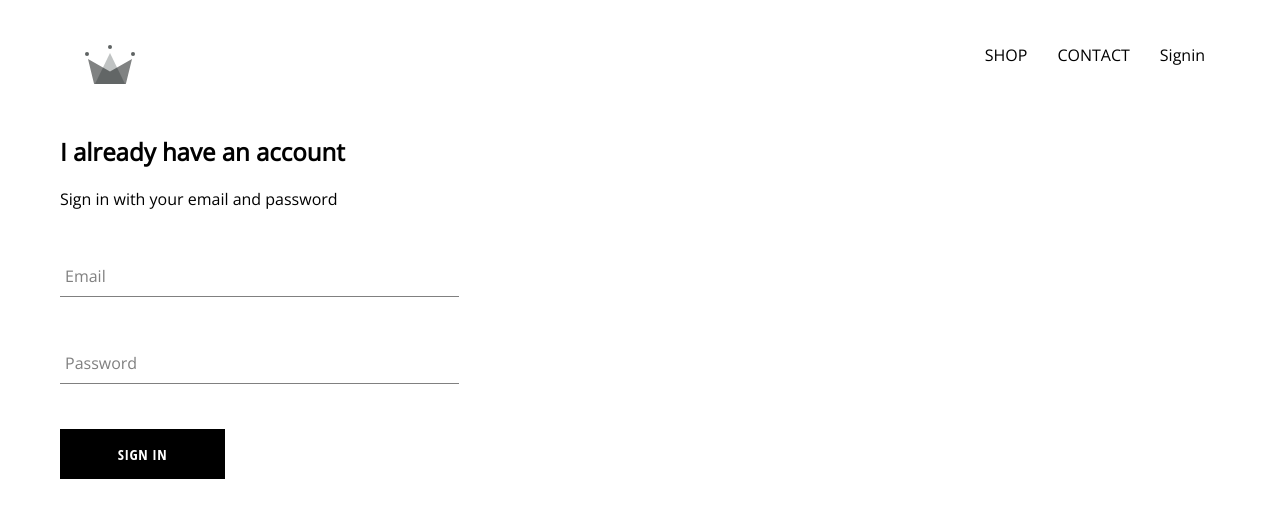
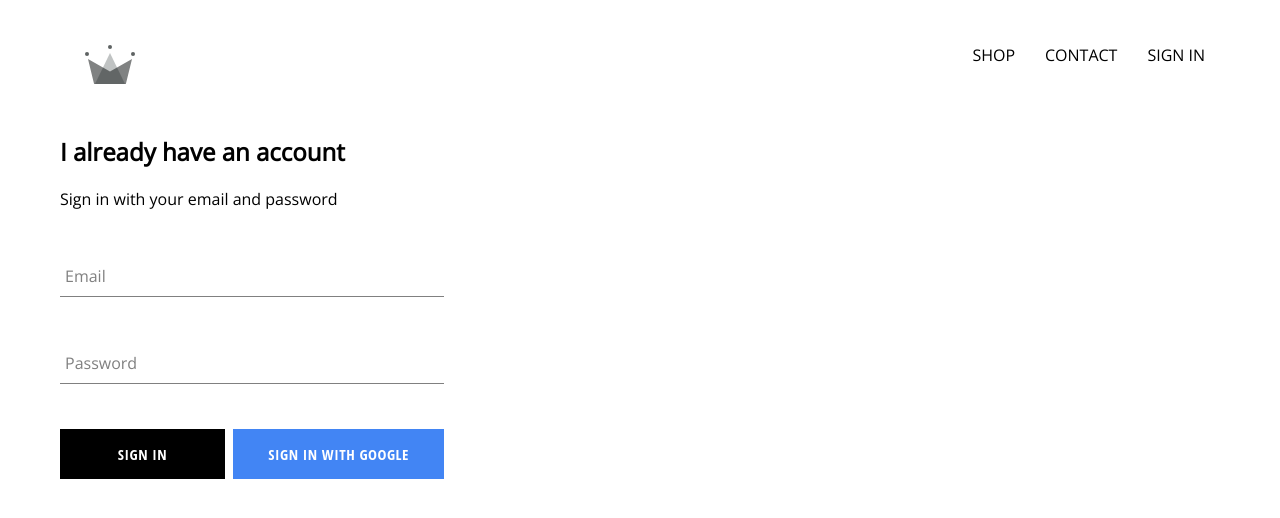
Before and after one commit to ehsan2793/crownCloth, a React (Create React App) app: page /signin in a window 1280 px wide. Shown: the top 518 px of the page. Built offline with nearby package versions, Linux system fonts and the light colour scheme; no server answers; a web font is replaced by a local one.

Commit message:
sign in with gooogle added

```diff
--- a/package.json
+++ b/package.json
@@ -6,6 +6,7 @@
     "@testing-library/jest-dom": "^5.16.4",
     "@testing-library/react": "^13.3.0",
     "@testing-library/user-event": "^13.5.0",
+    "firebase": "^9.8.3",
     "node-sass": "^7.0.1",
     "react": "^18.2.0",
     "react-dom": "^18.2.0",
--- a/src/App.js
+++ b/src/App.js
@@ -1,14 +1,41 @@
 import "./App.css";
+import React, { Component } from "react";
 import { Route, Switch } from "react-router-dom";
 import HomePage from "./pages/homepage/HomePage";
 import ShopPage from "./pages/shop/Shop";
 import Header from "./components/header/Header";
 import SignInup from "./pages/sign-in-sign-up/SignInup";
+import { auth } from "./firebase/firebase.utils";
 
-function App() {
+class App extends Component {
+  state = {
+    currentUser: null
+  }
+
+
+  unsubscribeFromAuth = null;
+
+
+  componentDidMount() {
+    this.unsubscribeFromAuth = auth.onAuthStateChanged(user => {
+      this.setState({ currentUser: user });
+
+      console.log(user);
+    });
+  }
+
+
+  componentWillUnmount() {
+    this.unsubscribeFromAuth();
+  }
+
+
+
+
+  render() {
     return (
       <div>
-      <Header />
+        <Header currentUser={this.state.currentUser} />
         <Switch>
           <Route exact path="/signin" component={SignInup} />
           <Route exact path="/shop" component={ShopPage} />
@@ -17,5 +44,6 @@
       </div>
     );
   }
+}
 
 export default App;
--- a/src/components/custom-button/CustomButton.jsx
+++ b/src/components/custom-button/CustomButton.jsx
@@ -1,8 +1,11 @@
 import React from "react";
 import "./custome-button.scss";
-const CustomButton = ({ children, ...props }) => {
+const CustomButton = ({ children, isGoogleSignIn, ...props }) => {
   return (
-    <button {...props} className="custom-button">
+    <button
+      {...props}
+      className={`${isGoogleSignIn ? "google-sign-in" : " "} custom-button`}
+    >
       {children}
     </button>
   );
--- a/src/components/custom-button/custome-button.scss
+++ b/src/components/custom-button/custome-button.scss
@@ -19,4 +19,16 @@
       color: black;
       border: 1px solid black;
     }
+
+
+
+    &.google-sign-in {
+      background-color: #4285f4;
+      color: white;
+
+      &:hover {
+        background-color: #357ae8;
+        border: none;
+      }
+    }
   }
--- a/src/components/header/Header.jsx
+++ b/src/components/header/Header.jsx
@@ -2,8 +2,8 @@
 import { Link } from "react-router-dom";
 import "./header.scss";
 import { ReactComponent as Logo } from "../../assets/favicon.svg";
-
-const Header = () => {
+import { auth } from "../../firebase/firebase.utils";
+const Header = ({ currentUser }) => {
   return (
     <div className="header">
       <Link className="logo-container" to="/">
@@ -16,9 +16,15 @@
         <Link className="option" to="/contact">
           CONTACT
         </Link>
-        <Link className="option" to="/signin">
-          Signin
-        </Link>
+        {currentUser ? (
+          <div className="option" onClick={() => auth.signOut()}>
+            SIGN OUT
+          </div>
+        ) : (
+          <Link className="option" to="/signin">
+            SIGN IN
+          </Link>
+        )}
       </div>
     </div>
   );
--- a/src/components/header/header.scss
+++ b/src/components/header/header.scss
@@ -20,6 +20,7 @@
 
       .option {
         padding: 10px 15px;
+        cursor: pointer;
 
 
       }
--- a/src/components/sign-in/SignIn.jsx
+++ b/src/components/sign-in/SignIn.jsx
@@ -2,6 +2,7 @@
 import CustomButton from "../custom-button/CustomButton";
 import FormInput from "../form-input/FormInput";
 import "./sign-in.scss";
+import { signInWithGoogle } from "../../firebase/firebase.utils";
 
 export default class SignIn extends Component {
   state = {
@@ -44,8 +45,12 @@
             handleChange={this.handleChange}
             required
           />
-
-          <CustomButton type="submit">Sign In</CustomButton>
+          <div className="buttons">
+            <CustomButton type="submit">Sign In</CustomButton>
+            <CustomButton onClick={signInWithGoogle} isGoogleSignIn={true}>
+              Sign in with Google
+            </CustomButton>
+          </div>
         </form>
       </div>
     );
--- a/src/components/sign-in/sign-in.scss
+++ b/src/components/sign-in/sign-in.scss
@@ -6,4 +6,10 @@
         margin: 10px 0 ;
 
     }
+
+    .buttons {
+        display: flex;
+        justify-content: space-between;
+
+    }
 }
--- /dev/null
+++ b/src/firebase/firebase.utils.js
@@ -0,0 +1,30 @@
+
+import firebase from 'firebase/compat/app';
+import 'firebase/compat/auth';
+import 'firebase/compat/firestore';
+
+
+
+const config = {
+    apiKey: "AIzaSyB00iaLu2PBEHnYe27GvAUMVf18JhkGUuo",
+    authDomain: "crown-2d51b.firebaseapp.com",
+    projectId: "crown-2d51b",
+    storageBucket: "crown-2d51b.appspot.com",
+    messagingSenderId: "659292729098",
+    appId: "1:659292729098:web:31e81d425cfb0b857554f3",
+    measurementId: "G-FNLF3LG5LS"
+};
+
+
+
+firebase.initializeApp(config);
+export const auth = firebase.auth();
+export const firestore = firebase.firestore();
+
+
+const provider = new firebase.auth.GoogleAuthProvider();
+provider.setCustomParameters({ prompt: 'select_account' });
+export const signInWithGoogle = () => auth.signInWithPopup(provider);
+
+
+export default firebase;
--- a/src/index.css
+++ b/src/index.css
@@ -1,4 +1,9 @@
+* {
+  box-sizing: border-box;
+}
+
 body {
+
   margin: 0;
   font-family: -apple-system, BlinkMacSystemFont, 'Segoe UI', 'Roboto', 'Oxygen',
     'Ubuntu', 'Cantarell', 'Fira Sans', 'Droid Sans', 'Helvetica Neue',
```
Also changed, not shown: 1 other file (tests, documents, lock files or other folders). Lines whose indentation alone changed are shown as unchanged.
